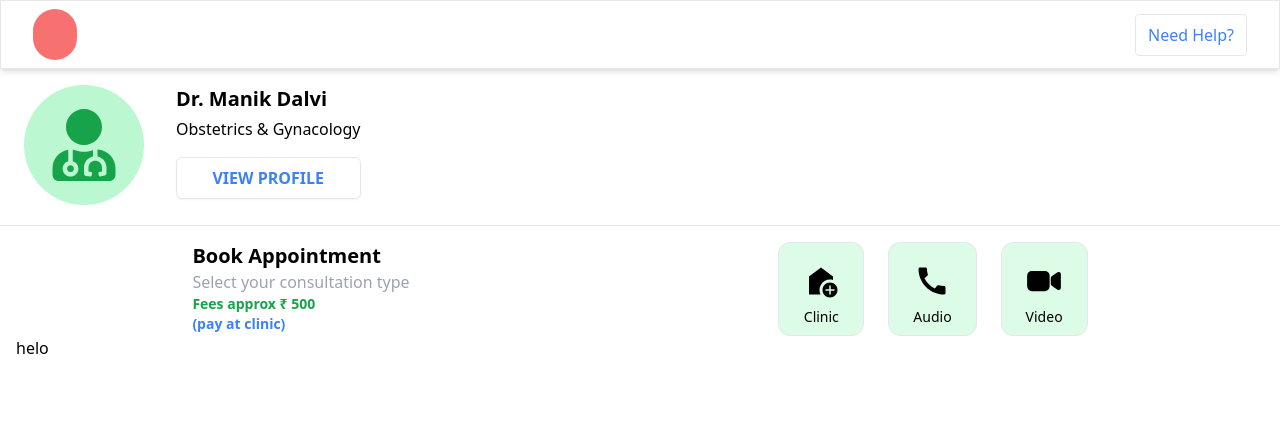
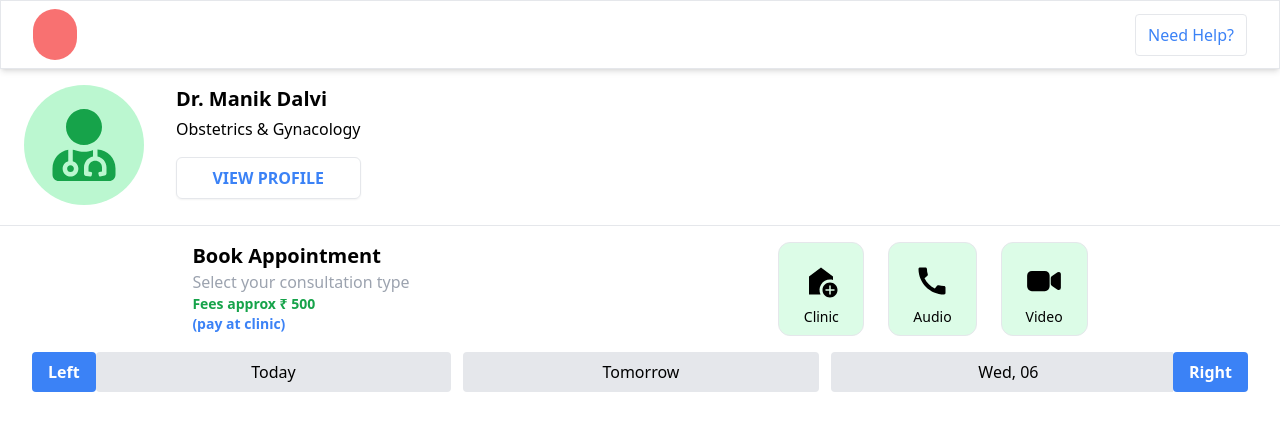
Before and after one commit to avinashid/DoctersAppointment, a React (Vite) app in the folder frontend/: page / in a window 1280 px wide. Shown: the top 430 px of the page. Built offline with nearby package versions, Linux system fonts and the light colour scheme; some icons are missing.

Commit message:
added Calender

```diff
--- a/frontend/src/components/Calender.jsx
+++ b/frontend/src/components/Calender.jsx
@@ -1,12 +1,46 @@
-import React from 'react'
+import React, { useState } from "react";
+import { format, addDays, isToday, isTomorrow } from "date-fns";
 
 const Calender = () => {
+  const startDateCopy = new Date();
+
+  const dates = [];
+  for (let i = 0; i < 30; i++) {
+    dates.push(new Date(startDateCopy.setDate(startDateCopy.getDate() + i)));
+  }
+  const formatDateLabel = (date) => {
+    if (isToday(date)) {
+      return "Today";
+    } else if (isTomorrow(date)) {
+      return "Tomorrow";
+    } else {
+      return format(date, "EEE, dd");
+    }
+  };
 
   return (
-    <div>
-      helo
+    <div className="p-4">
+      <div className="flex items-center justify-between mb-4">
+        <button className="bg-blue-500 hover:bg-blue-700 text-white font-bold py-2 px-4 rounded transition duration-300">
+          Left
+        </button>
+        <div className="flex gap-3 w-screen overflow-hidden">
+          {dates.map((date, index) => (
+            <div
+              key={index}
+              className=" text-center w-50 bg-gray-200 p-2 rounded hover:bg-gray-300"
+              style={{ minWidth: "33%" }}
+            >
+              {formatDateLabel(date)}
+            </div>
+          ))}
+        </div>
+        <button className="bg-blue-500 hover:bg-blue-700 text-white font-bold py-2 px-4 rounded transition duration-300">
+          Right
+        </button>
+      </div>
     </div>
-  )
-}
+  );
+};
 
-export default Calender
+export default Calender;
--- a/package.json
+++ b/package.json
@@ -1,5 +1,6 @@
 {
   "dependencies": {
+    "date-fns": "^2.30.0",
     "react-icons": "^4.12.0"
   }
 }
```
Also changed, not shown: 1 other file (tests, documents, lock files or other folders).
